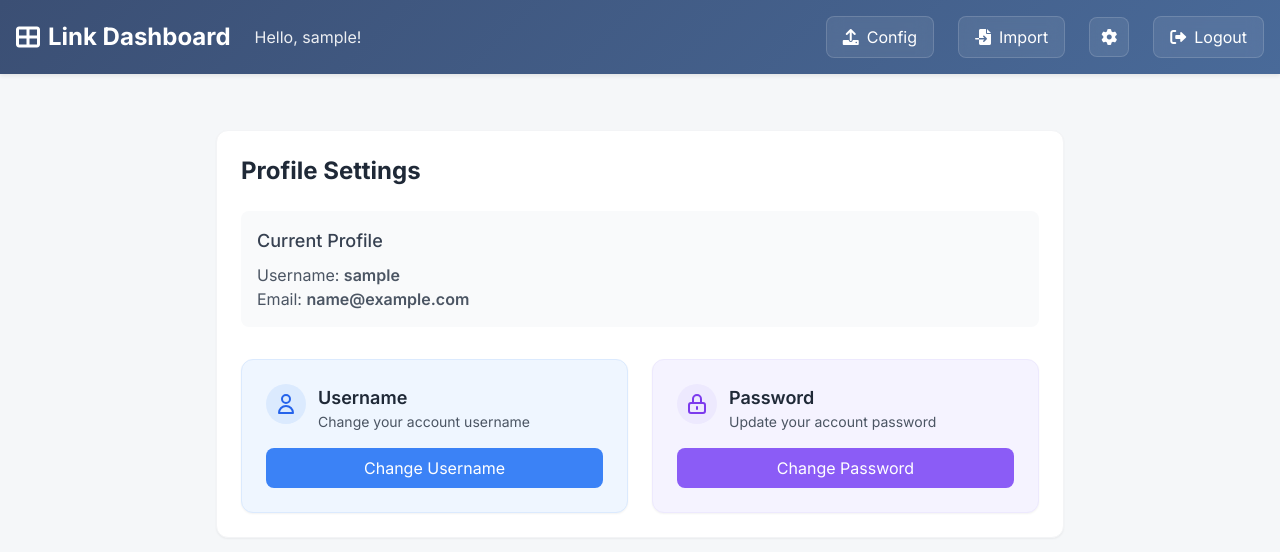
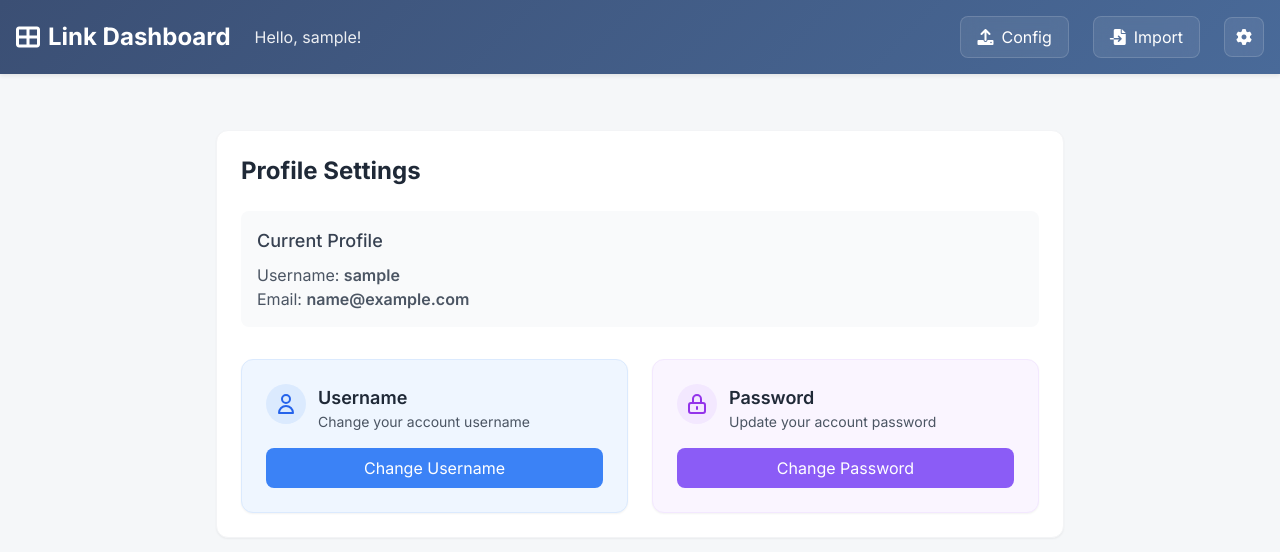
Before and after one commit to MathoAvito/link-harbor, a Flask app: page /profile in a window 1280 px wide. Shown: the top 552 px of the page. Run offline with Flask 3, Linux system fonts and the light colour scheme; the visitor is signed in with stand-in values (Sample User, id 1); parts of the project's set-up code (start-up, migrations or seed data) failed here and were passed over; some libraries are stand-ins or nearby versions.

Commit message:
Move logout button to settings dropdown
Move logout button to settings dropdown

This change relocates the logout button from the main navigation bar to the
bottom of the settings dropdown menu. The logout link is now styled with a
distinctive red background to make it easily identifiable while keeping the
main navigation cleaner and more focused.

- Removed logout button from top navigation bar
- Added styled logout link at the bottom of settings dropdown
- Enhanced visibility with red background and consistent icon

```diff
--- a/app/templates/base.html
+++ b/app/templates/base.html
@@ -521,15 +521,16 @@
                        class="block w-full text-center bg-gray-100 dark:bg-gray-700 text-gray-700 dark:text-gray-300 rounded-lg px-4 py-2 hover:bg-gray-200 dark:hover:bg-gray-600 transition">
                       Profile Settings
                     </a>
+
+                    <!-- Logout Link (moved from nav bar) -->
+                    <a href="{{ url_for('auth.logout') }}"
+                       class="block w-full text-center bg-red-100 dark:bg-red-900 text-red-700 dark:text-red-300 rounded-lg px-4 py-2 hover:bg-red-200 dark:hover:bg-red-800 transition mt-2">
+                      <i class="fas fa-sign-out-alt mr-2"></i>Logout
+                    </a>
                   </div>
                 </form>
               </div>
             </div>
-
-            <a href="{{ url_for('auth.logout') }}" class="nav-button text-white px-4 py-2 rounded-lg flex items-center space-x-2">
-              <i class="fas fa-sign-out-alt"></i>
-              <span>Logout</span>
-            </a>
           {% endif %}
         </div>
       </div>
--- a/app/templates/profile.html
+++ b/app/templates/profile.html
@@ -1,4 +1,9 @@
 {% extends "base.html" %}
+
+{% block styles %}
+{{ super() }}
+{% endblock %}
+
 {% block content %}
 <div class="max-w-4xl mx-auto p-6">
   <div class="bg-white dark:bg-gray-800 rounded-xl shadow-sm p-6 border border-gray-100 dark:border-gray-700">
@@ -15,37 +20,37 @@
       <!-- Profile management cards -->
       <div class="grid grid-cols-1 md:grid-cols-2 gap-6">
         <!-- Username card -->
-        <div class="bg-blue-50 dark:bg-blue-900/20 p-6 rounded-xl border border-blue-100 dark:border-blue-800 shadow-sm">
+        <div style="background-color: #EFF6FF !important; border-color: #DBEAFE !important;" class="bg-blue-50 border border-blue-100 rounded-xl shadow-sm p-6">
           <div class="flex items-start mb-4">
-            <div class="p-2 rounded-full bg-blue-100 dark:bg-blue-800 mr-3">
-              <svg xmlns="http://www.w3.org/2000/svg" class="h-6 w-6 text-blue-600 dark:text-blue-300" fill="none" viewBox="0 0 24 24" stroke="currentColor">
+            <div style="background-color: #DBEAFE !important;" class="p-2 rounded-full bg-blue-100 mr-3">
+              <svg style="color: #2563EB !important;" xmlns="http://www.w3.org/2000/svg" class="h-6 w-6 text-blue-600" fill="none" viewBox="0 0 24 24" stroke="currentColor">
                 <path stroke-linecap="round" stroke-linejoin="round" stroke-width="2" d="M16 7a4 4 0 11-8 0 4 4 0 018 0zM12 14a7 7 0 00-7 7h14a7 7 0 00-7-7z" />
               </svg>
             </div>
             <div>
-              <h3 class="text-lg font-semibold text-gray-800 dark:text-gray-100">Username</h3>
-              <p class="text-sm text-gray-600 dark:text-gray-400">Change your account username</p>
+              <h3 style="color: #1F2937 !important;" class="text-lg font-semibold text-gray-800">Username</h3>
+              <p style="color: #4B5563 !important;" class="text-sm font-normal text-gray-600">Change your account username</p>
             </div>
           </div>
-          <a href="{{ url_for('auth.change_username') }}" class="block w-full px-4 py-2 text-center bg-blue-500 text-white rounded-lg hover:bg-blue-600 transition-colors">
+          <a href="{{ url_for('auth.change_username') }}" style="color: white !important;" class="block w-full px-4 py-2 text-center bg-blue-500 text-white rounded-lg hover:bg-blue-600 transition-colors">
             Change Username
           </a>
         </div>
 
         <!-- Password card -->
-        <div class="bg-purple-50 dark:bg-purple-900/20 p-6 rounded-xl border border-purple-100 dark:border-purple-800 shadow-sm">
+        <div style="background-color: #FAF5FF !important; border-color: #F3E8FF !important;" class="bg-purple-50 border border-purple-100 rounded-xl shadow-sm p-6">
           <div class="flex items-start mb-4">
-            <div class="p-2 rounded-full bg-purple-100 dark:bg-purple-800 mr-3">
-              <svg xmlns="http://www.w3.org/2000/svg" class="h-6 w-6 text-purple-600 dark:text-purple-300" fill="none" viewBox="0 0 24 24" stroke="currentColor">
+            <div style="background-color: #F3E8FF !important;" class="p-2 rounded-full bg-purple-100 mr-3">
+              <svg style="color: #9333EA !important;" xmlns="http://www.w3.org/2000/svg" class="h-6 w-6 text-purple-600" fill="none" viewBox="0 0 24 24" stroke="currentColor">
                 <path stroke-linecap="round" stroke-linejoin="round" stroke-width="2" d="M12 15v2m-6 4h12a2 2 0 002-2v-6a2 2 0 00-2-2H6a2 2 0 00-2 2v6a2 2 0 002 2zm10-10V7a4 4 0 00-8 0v4h8z" />
               </svg>
             </div>
             <div>
-              <h3 class="text-lg font-semibold text-gray-800 dark:text-gray-100">Password</h3>
-              <p class="text-sm text-gray-600 dark:text-gray-400">Update your account password</p>
+              <h3 style="color: #1F2937 !important;" class="text-lg font-semibold text-gray-800">Password</h3>
+              <p style="color: #4B5563 !important;" class="text-sm font-normal text-gray-600">Update your account password</p>
             </div>
           </div>
-          <a href="{{ url_for('auth.change_password') }}" class="block w-full px-4 py-2 text-center bg-purple-500 text-white rounded-lg hover:bg-purple-600 transition-colors">
+          <a href="{{ url_for('auth.change_password') }}" style="color: white !important;" class="block w-full px-4 py-2 text-center bg-purple-500 text-white rounded-lg hover:bg-purple-600 transition-colors">
             Change Password
           </a>
         </div>
```
